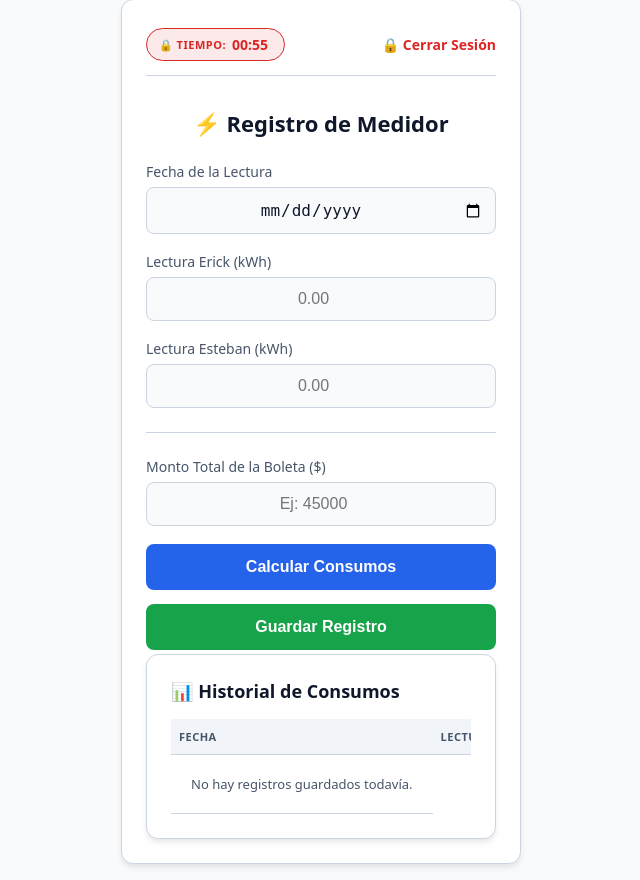
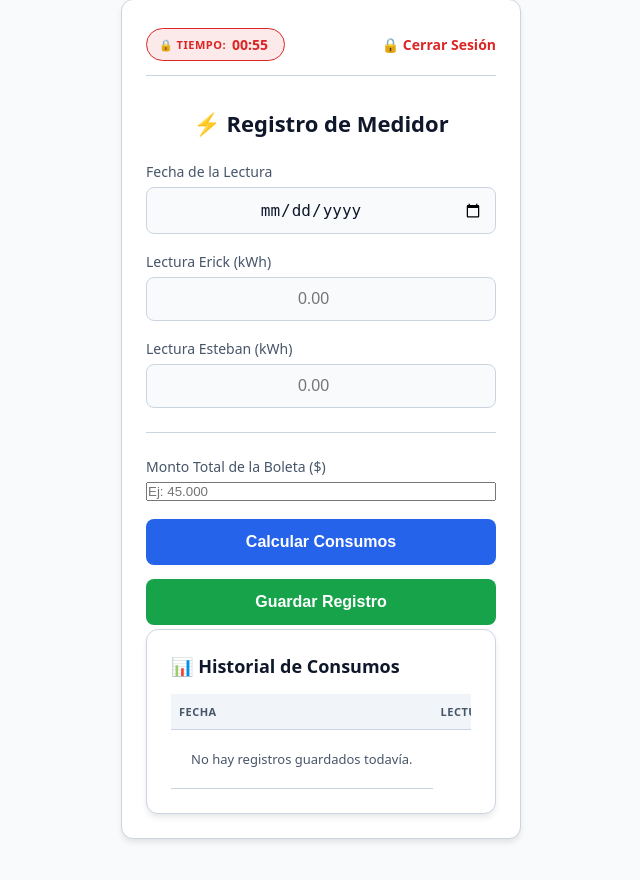
Before and after one commit to erickorregorodri-design/control-medidor, a Flask app: page / in a window 1280 px wide. Shown: the part 17-897 px from the top of the page, without its empty margins (319-959 px from the left). After the commit the page ends 859 px from the top, so only its background shows below. Run offline with Flask 3, Linux system fonts and the light colour scheme; the visitor is signed in with stand-in values (Sample User, id 1); data that the repository does not hold is empty; parts of the project's set-up code (start-up, migrations or seed data) failed here and were passed over.

Commit message:
Update index.html

```diff
--- a/templates/index.html
+++ b/templates/index.html
@@ -163,7 +163,7 @@
 
                 <div class="form-group">
                     <label for="monto_boleta">Monto Total de la Boleta ($)</label>
-                    <input type="number" step="1" id="monto_boleta" name="monto_boleta" placeholder="Ej: 45000">
+                    <input type="text" id="monto_boleta" name="monto_boleta" placeholder="Ej: 45.000" inputmode="numeric">
                 </div>
 
                 <div class="preview-box" id="previewBox">
```
